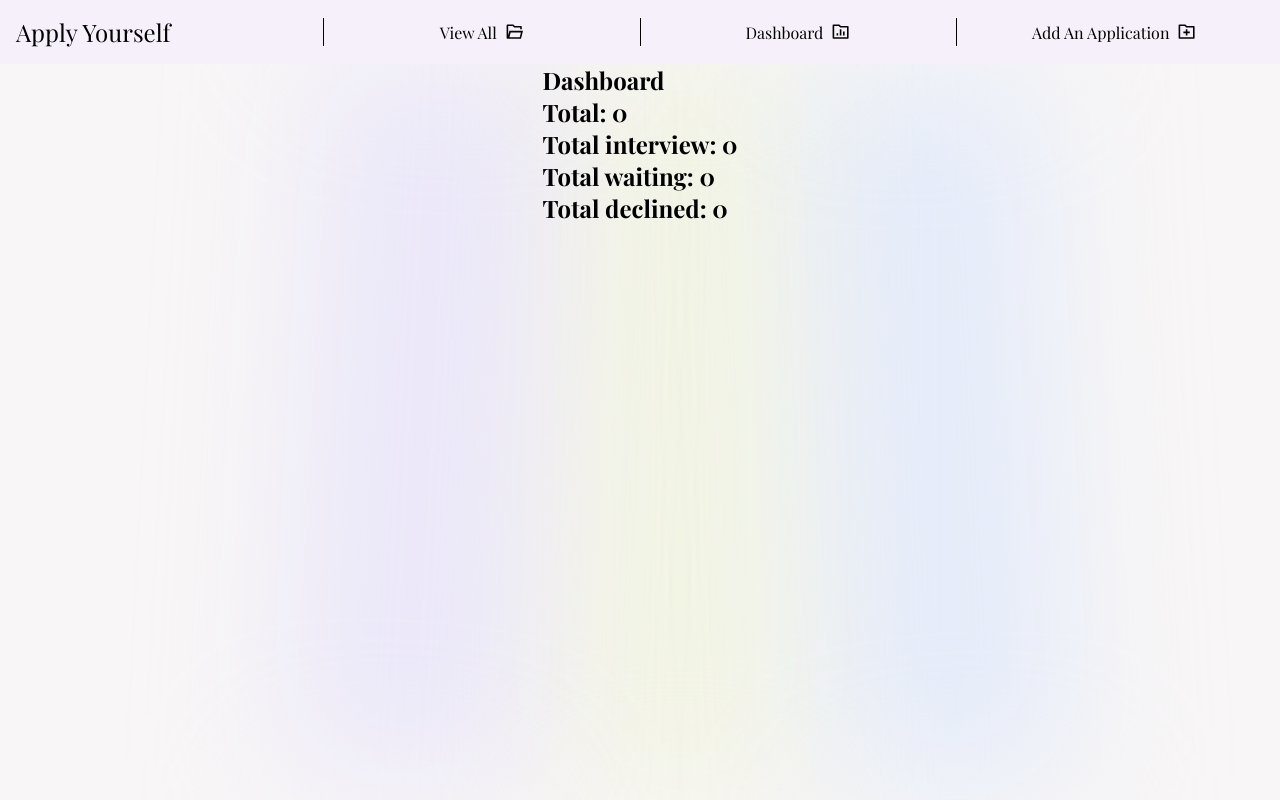
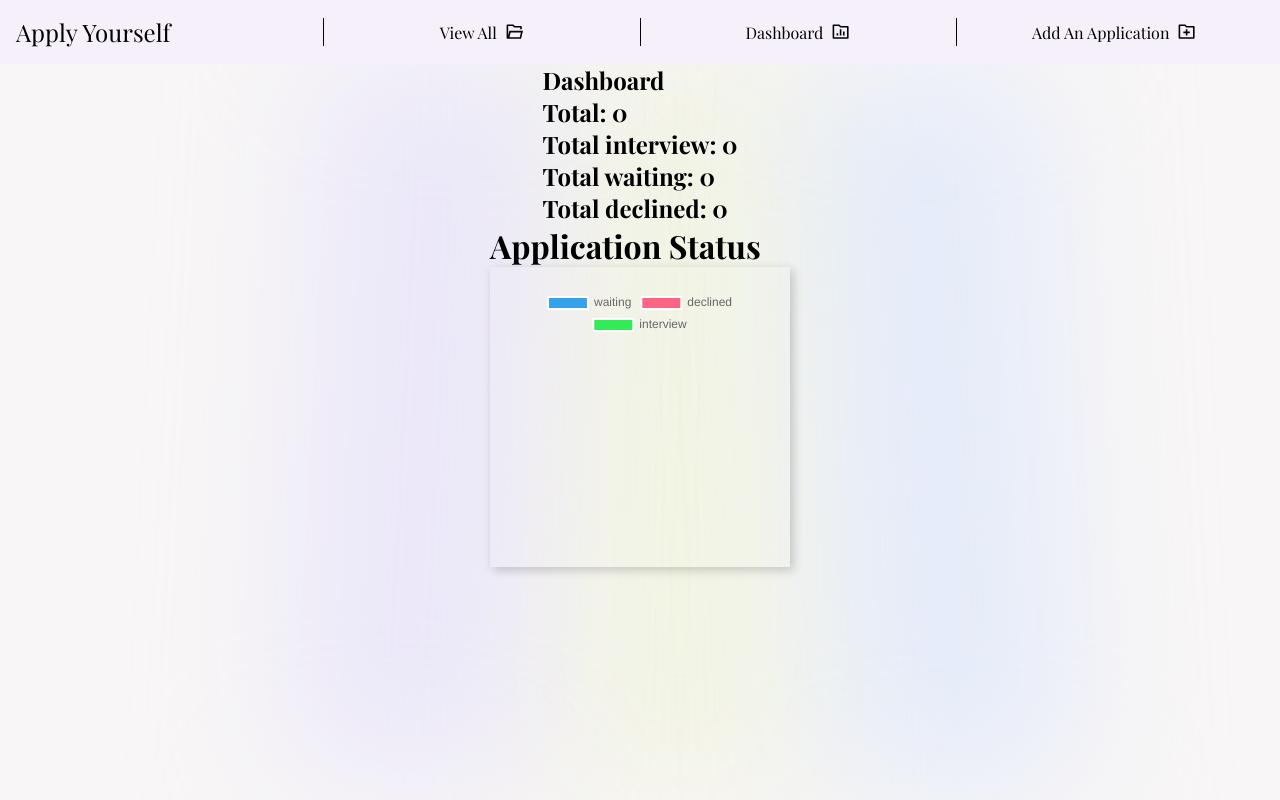
Before and after one commit to a-stepanian/apply-yourself-client, a React (Create React App) app: page /dashboard in a window 1280 px wide. Shown: the top 800 px of the page. Built offline with nearby package versions, Linux system fonts and the light colour scheme; no server answers; a web font is replaced by a local one.

Commit message:
add donut chart component to dashboard

```diff
--- a/package.json
+++ b/package.json
@@ -6,7 +6,9 @@
     "@testing-library/jest-dom": "^5.16.5",
     "@testing-library/react": "^13.4.0",
     "@testing-library/user-event": "^13.5.0",
+    "chart.js": "^3.9.1",
     "react": "^18.2.0",
+    "react-chartjs-2": "^4.3.1",
     "react-dom": "^18.2.0",
     "react-icons": "^4.4.0",
     "react-router-dom": "^6.3.0",
--- a/src/components/Dashboard.js
+++ b/src/components/Dashboard.js
@@ -1,6 +1,7 @@
 import React, { useState, useEffect } from "react";
 import styled from "styled-components";
 import LineDesign from "./LineDesign";
+import DonutChart from "./DonutChart";
 
 const Dashboard = () => {
   const [allApps, setAllApps] = useState([]);
@@ -43,7 +44,6 @@ const Dashboard = () => {
       const totalInterview = allApps.filter(
         (app) => app.status === "Interview"
       ).length;
-      console.log(totalInterview);
       setTotals({
         total,
         totalWaiting,
@@ -64,6 +64,7 @@ const Dashboard = () => {
         <h2>Total waiting: {totals.totalWaiting}</h2>
         <h2>Total declined: {totals.totalDeclined}</h2>
       </section>
+      <DonutChart totals={totals} />
     </Wrapper>
   );
 };
--- /dev/null
+++ b/src/components/DonutChart.js
@@ -0,0 +1,56 @@
+import React from "react";
+import "chart.js/auto";
+import { Chart } from "react-chartjs-2";
+import styled from "styled-components";
+
+const DonutChart = ({ totals }) => {
+  return (
+    <Wrapper>
+      <h1>Application Status</h1>
+      <div className="chart-wrapper">
+        <Chart
+          type="doughnut"
+          data={{
+            labels: ["waiting", "declined", "interview"],
+            datasets: [
+              {
+                label: "This is the chart",
+                data: [
+                  totals.totalWaiting,
+                  totals.totalDeclined,
+                  totals.totalInterview,
+                ],
+                backgroundColor: [
+                  "rgb(54, 162, 235)",
+                  "rgb(255, 99, 132)",
+                  "rgb(50, 235, 86)",
+                ],
+                hoverOffset: 20,
+              },
+            ],
+          }}
+          options={{
+            layout: {
+              padding: "20",
+            },
+            plugins: {
+              title: {
+                text: "Application Status",
+              },
+            },
+          }}
+        />
+      </div>
+    </Wrapper>
+  );
+};
+
+const Wrapper = styled.div`
+  position: relative;
+  z-index: 2;
+  .chart-wrapper {
+    box-shadow: 3px 3px 10px rgb(0, 0, 0, 0.2);
+  }
+`;
+
+export default DonutChart;
```
Also changed, not shown: 1 other file (tests, documents, lock files or other folders).
